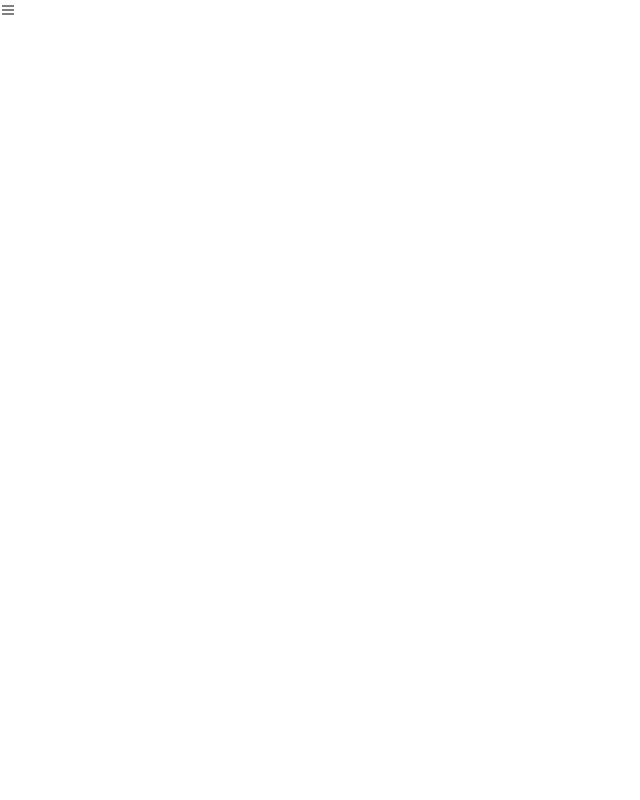
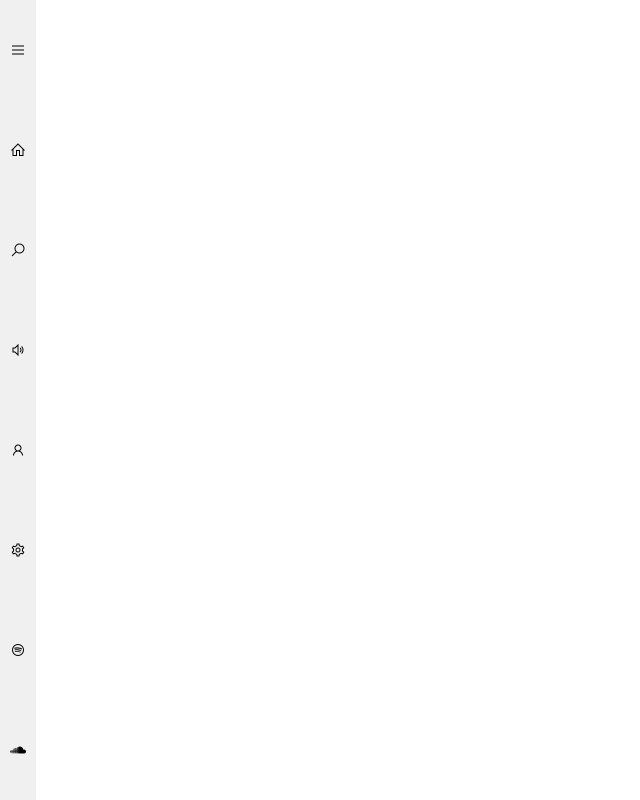
Before and after one commit to pesto-students/p10-avinash-kiranjolisa, a plain HTML site: page Week-1/1.2_la_ui/index.html in a window 1280 px wide. Shown: the whole page, without its empty margins (0-640 px from the left). Drawn offline with nearby package versions, Linux system fonts and the light colour scheme.

Commit message:
built sidebar

```diff
--- a/Week-1/1.2_la_ui/index.html
+++ b/Week-1/1.2_la_ui/index.html
@@ -12,7 +12,16 @@
 
     <body>
         <div id="app">
-            <i class="las la-bars"></i>
+            <aside class="sidebar--container">
+                <i class="las la-bars"></i>
+                <i class="las la-home"></i>
+                <i class="las la-search"></i>
+                <i class="las la-volume-up"></i>
+                <i class="las la-user"></i>
+                <i class="las la-cog"></i>
+                <i class="lab la-spotify"></i>
+                <i class="lab la-soundcloud"></i>
+              </aside>
         </div>
 
         <script src="src/index.js">
--- a/Week-1/1.2_la_ui/src/styles.css
+++ b/Week-1/1.2_la_ui/src/styles.css
@@ -1,6 +1,21 @@
+:root {
+    --gray: #F0F0F0;
+}
+
 body {
     box-sizing: border-box;
     margin: 0;
     padding: 0;
     font-family: 'Lato', sans-serif;
 }
+
+.sidebar--container {
+    display: flex;
+    flex-direction: column;
+    width: fit-content;
+    min-height: 400px;
+    height: 100vh;
+    justify-content: space-around;
+    padding: 0 10px;
+    background-color: var(--gray);
+}
```
Also changed, not shown: Week-1/1.2_la_ui/src/assets/cattyboard.jpg (added).
